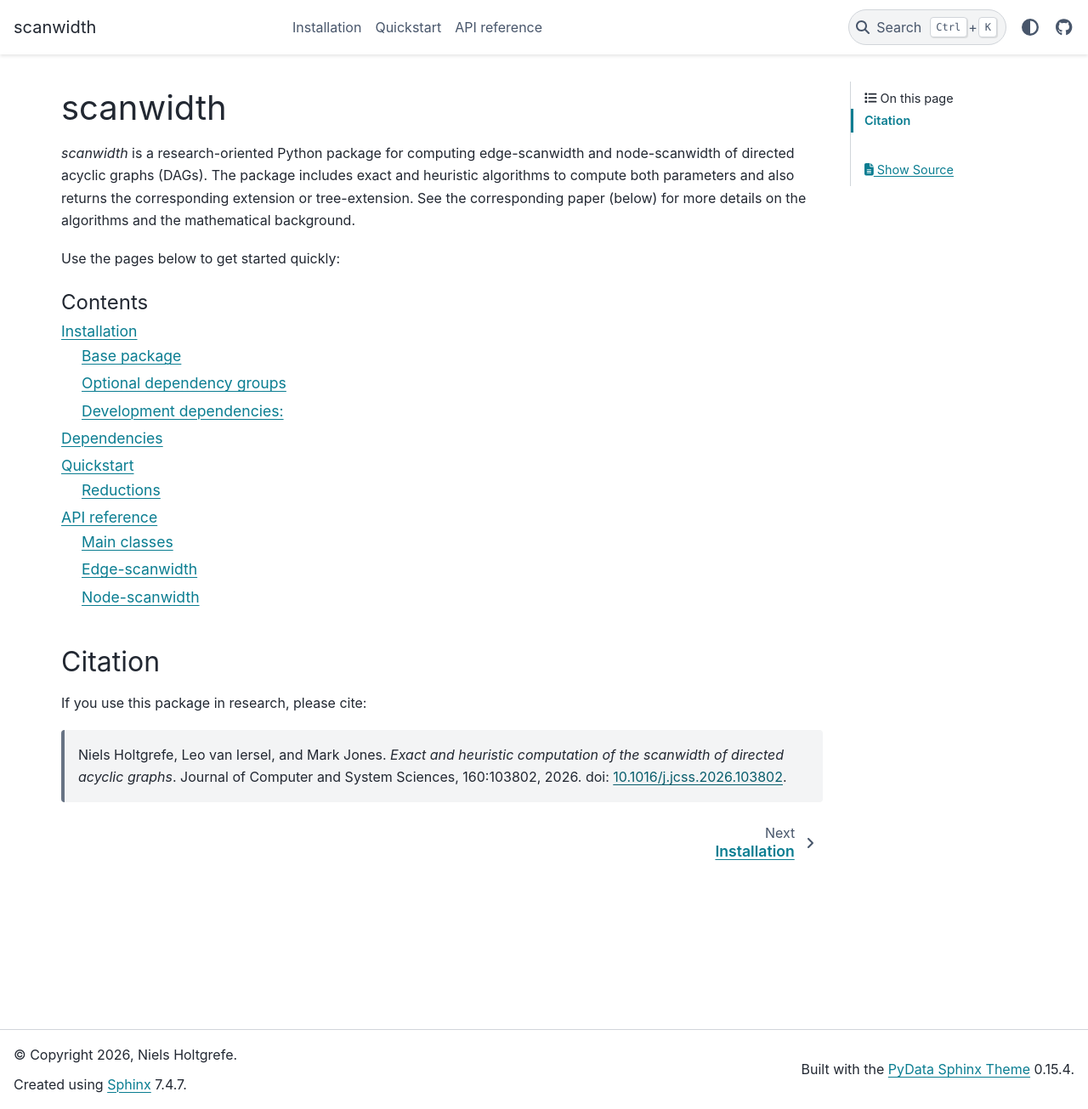
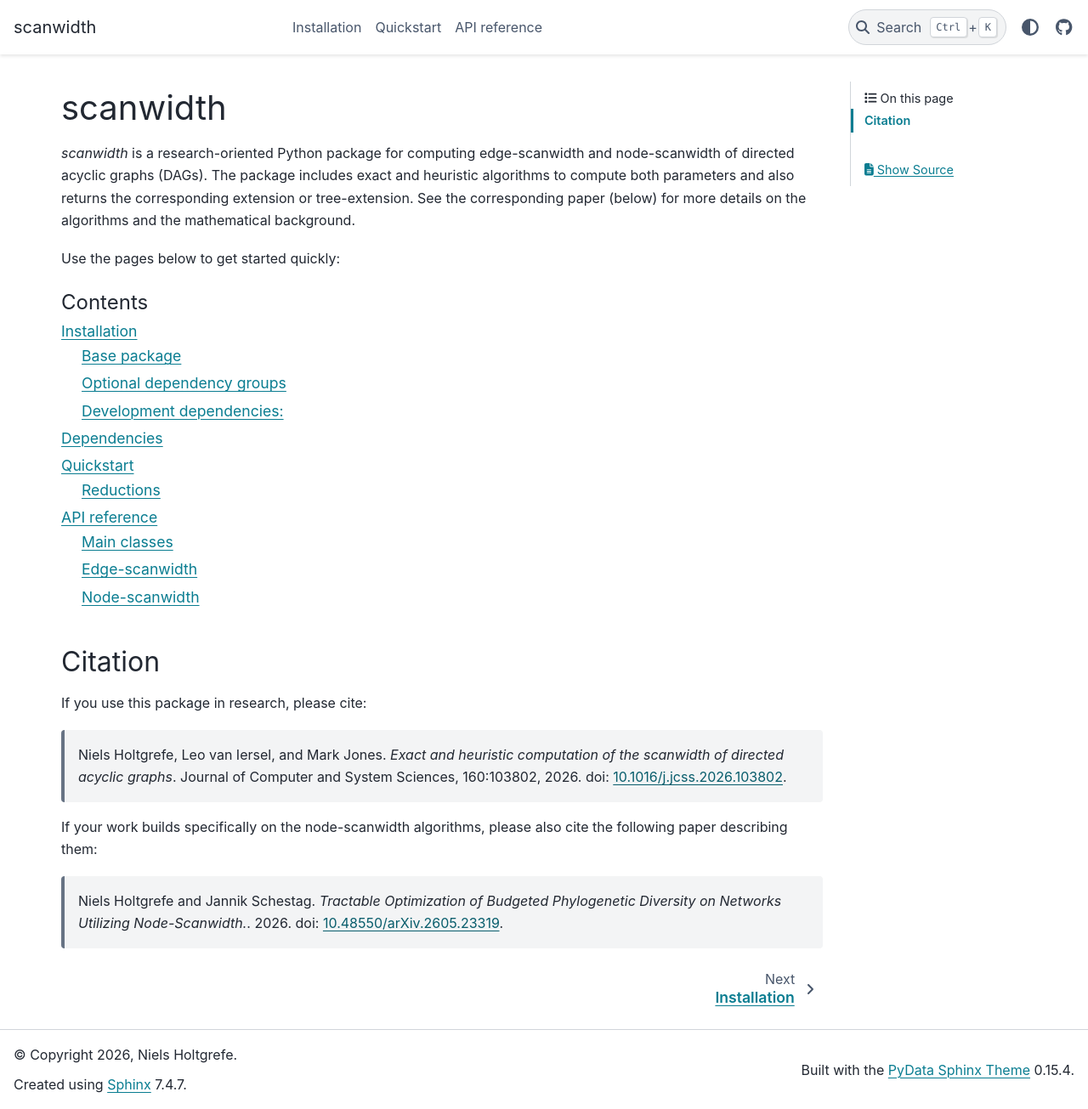
Before and after one commit to nholtgrefe/scanwidth, a Sphinx documentation site: the page built from docs/source/index.rst, in a window 1280 px wide and 1305 px high. Shown: the whole window at 85% size. Built offline with Sphinx 7.4.7 and the PyData theme 0.15.4, drawn with Linux system fonts in a browser that asks for light colours.

Commit message:
Add citation for node-scanwidth algorithms in README and index.rst

```diff
--- a/docs/source/index.rst
+++ b/docs/source/index.rst
@@ -26,3 +26,8 @@ If you use this package in research, please cite:
    computation of the scanwidth of directed acyclic graphs*. Journal of Computer
    and System Sciences, 160:103802, 2026. doi:
    `10.1016/j.jcss.2026.103802 <https://doi.org/10.1016/j.jcss.2026.103802>`_.
+
+If your work builds specifically on the node-scanwidth algorithms, please also cite the following paper describing them:
+
+   Niels Holtgrefe and Jannik Schestag. *Tractable Optimization of Budgeted Phylogenetic Diversity on Networks Utilizing Node-Scanwidth.*. 2026.
+   doi: `10.48550/arXiv.2605.23319 <https://doi.org/10.48550/arXiv.2605.23319>`_.
```
Also changed, not shown: README.md (+7 -1 lines).
